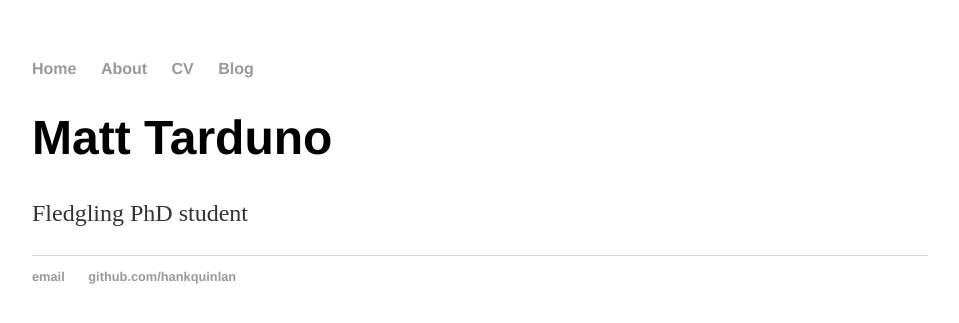
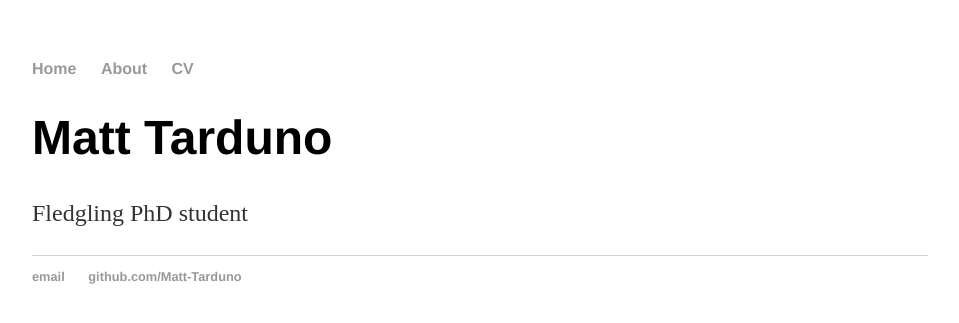
Before and after one commit to Matt-Tarduno/Matt-Tarduno.github.io, a Jekyll site: the page built from index.html, in a window 1280 px wide. Shown: the top 323 px of the page, without its empty margins (160-1119 px from the left). Built offline with Jekyll 4.4.1, drawn with Linux system fonts in a browser that asks for light colours.

Commit message:
Update default.html

```diff
--- a/_layouts/default.html
+++ b/_layouts/default.html
@@ -11,7 +11,6 @@
 	        		<li><a href="/">Home</a></li>
 		        	<li><a href="/about">About</a></li>
 	        		<li><a href="/cv">CV</a></li>
-	        		<li><a href="/blog">Blog</a></li>
 	    		</ul>
 			</nav>
 			<div class="container">
@@ -21,8 +20,8 @@
 			</div><!-- /.container -->
 			<footer>
 	    		<ul>
-	        		<li><a href="mailto:hankquinlanhub@gmail.com">email</a></li>
-	        		<li><a href="https://github.com/hankquinlan">github.com/hankquinlan</a></li>
+	        		<li><a href="mailto:matthew_tarduno@berkeley.edu">email</a></li>
+	        		<li><a href="https://github.com/Matt-Tarduno">github.com/Matt-Tarduno</a></li>
 				</ul>
 			</footer>
 		</body>
```
